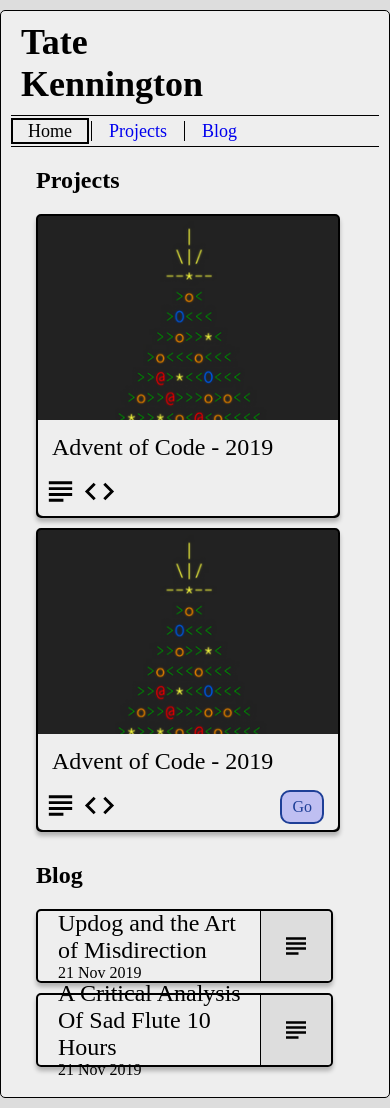
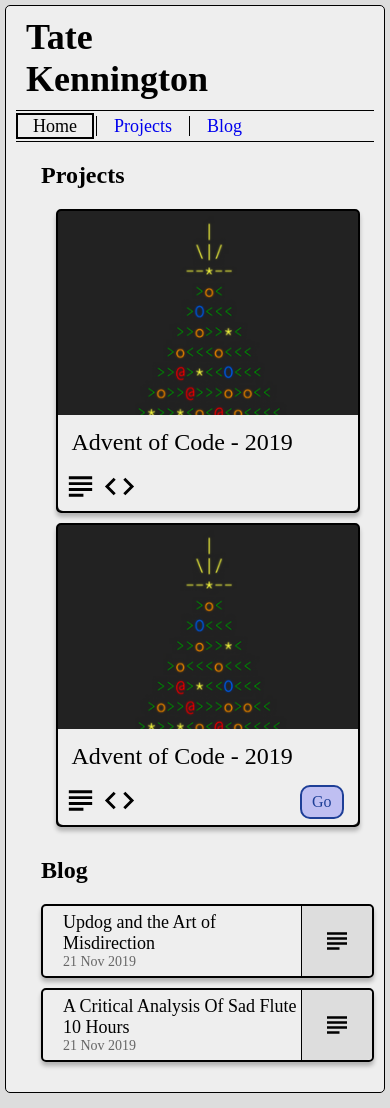
Before and after one commit to TateKennington/personal-website, a Jekyll site: the page built from index.html, in a window 390 px wide. Built offline with Jekyll 4.4.1, drawn with Linux system fonts in a browser that asks for light colours.

Commit message:
More responsive styling

```diff
--- a/assets/css/style.scss
+++ b/assets/css/style.scss
@@ -6,6 +6,10 @@
     margin: 10px auto;
     max-width: 860px;
     background-color: #DDD;
+
+    @media screen and (max-width: 426px) {
+        margin: 5px;
+    }
 }
 
 .frame{
@@ -20,6 +24,7 @@
     justify-content: space-between;
     padding: 10px 0px;
     align-items: center;
+    overflow: hidden;
 
     & a{
         color: black;
@@ -30,7 +35,7 @@
         }
     }
 
-    @media screen and (max-width: 420px){
+    @media screen and (max-width: 426px){
         & img{
             display: none;
         }
@@ -181,6 +186,10 @@
         border-bottom-left-radius: 5px;
         border-bottom-right-radius: 5px;
     }
+
+    @media screen and (max-width: 426px){
+        margin-right: 0px;
+    }
 }
 
 .c-post{
@@ -188,7 +197,8 @@
     border-radius: 5px;
     padding-left: 20px;
     height: 70px;
-    width: calc(100% - 70px);
+    width: 100%;
+    max-width: 610px;
     box-shadow: rgba(0,0,0,0.25) 0 4px 4px;
     display: flex;
     justify-content: space-between;
@@ -202,6 +212,7 @@
 
     &__date{
         margin: 0;
+        color: #666;
     }
 
     &__button{
@@ -223,6 +234,16 @@
     &__icon{
         width: 30px;
         height: 30px;
+    }
+
+    @media screen and (max-width: 426px){
+        &__title{
+            font-size: 18px;
+        }
+
+        &__date{
+            font-size: 14px;
+        }
     }
 }
 
@@ -246,6 +267,10 @@
     display: flex;
     flex-wrap: wrap;
     width: 100%;
+
+    @media screen and (max-width: 426px){
+        justify-content: center;
+    }
 }
 
 .projects-full .project-description{
```
